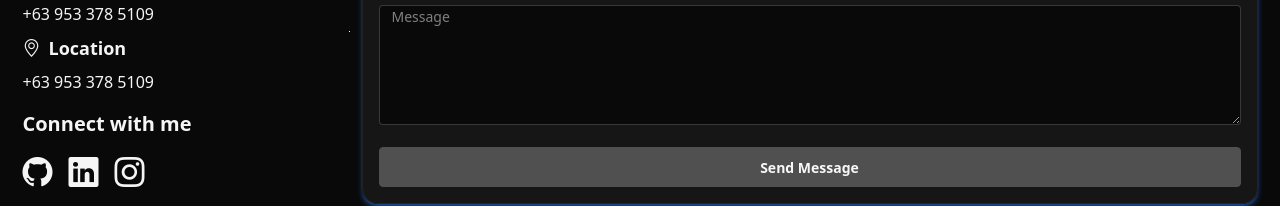
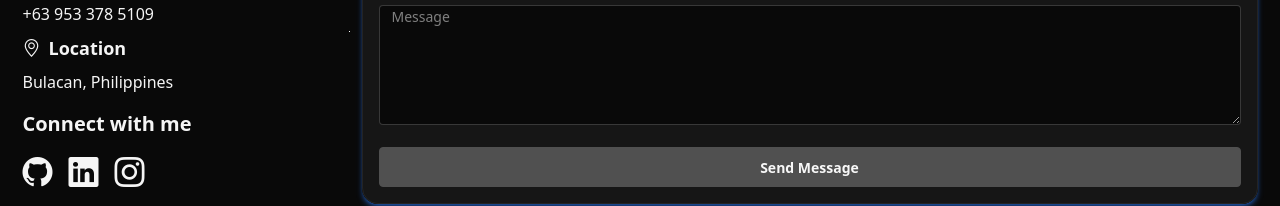
Before and after one commit to jacobferreras/my-portfolio, a Next.js app: page / in a window 1280 px wide. Shown: the part 3732-3938 px from the top of the page. Built offline with nearby package versions, Linux system fonts and the light colour scheme; no server answers.

Commit message:
Update contact information in ContactSectionLarge component

```diff
--- a/components/ui/ContactSectionLarge.tsx
+++ b/components/ui/ContactSectionLarge.tsx
@@ -85,7 +85,7 @@ const ContactSectionLarge = () => {
                 <h1 className="text-lg text-base-content font-bold">
                   <i className="bi bi-geo-alt mr-2"></i>Location
                 </h1>
-                <p className="">+63 953 378 5109</p>
+                <p className="">Bulacan, Philippines</p>
               </motion.div>
 
               <div>
```
